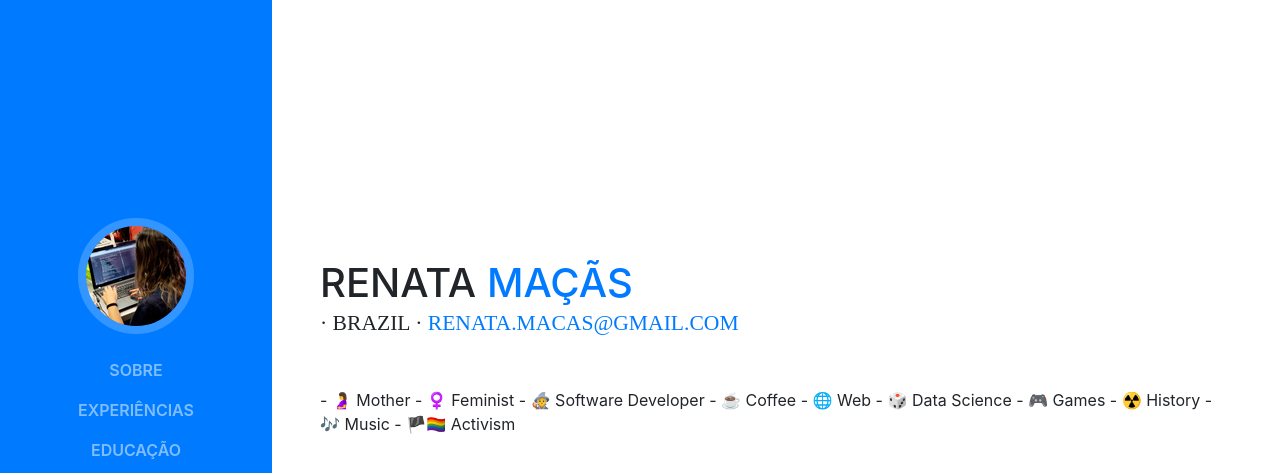
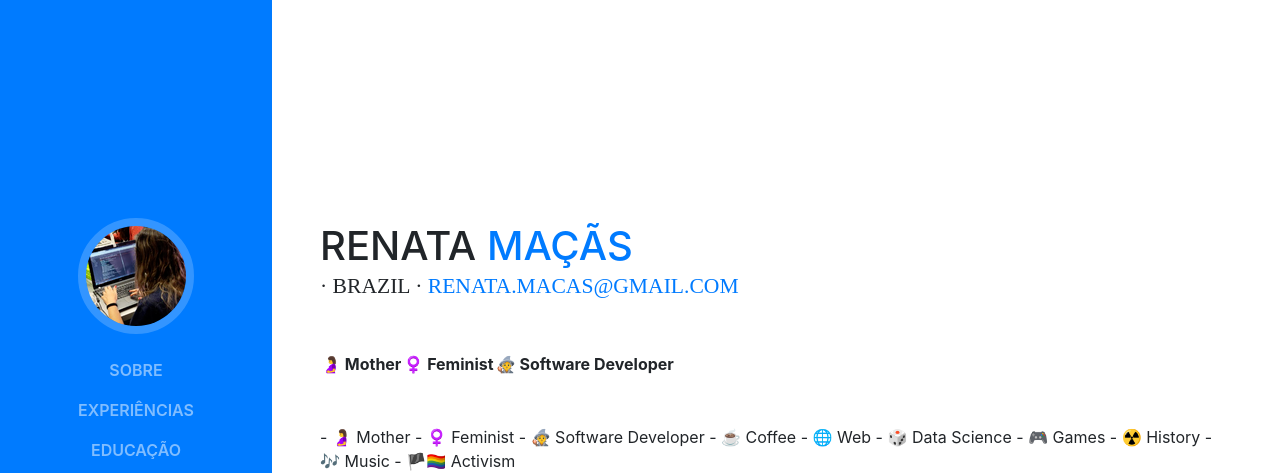
Before and after one commit to macasrenata/macasrenata.github.io, a website with bundled scripts: page index.html in a window 1280 px wide. Shown: the top 473 px of the page. Built offline with nearby package versions, Linux system fonts and the light colour scheme; a web font is replaced by a local one.

Commit message:
add bio table

```diff
--- a/index.html
+++ b/index.html
@@ -72,6 +72,13 @@
           <div class="subheading mb-5"> · Brazil ·
             <a href="mailto:renata.macas@gmail.com">renata.macas@gmail.com</a>
           </div>
+          <table class="mb-5">
+            <tr>
+              <th>🤰 Mother</th>
+              <th>♀️ Feminist</th>
+              <th>🧙 Software Developer</th>
+            </tr>
+          </table>
           <p class="mb-5">
             - 🤰 Mother
             - ♀️ Feminist
```
